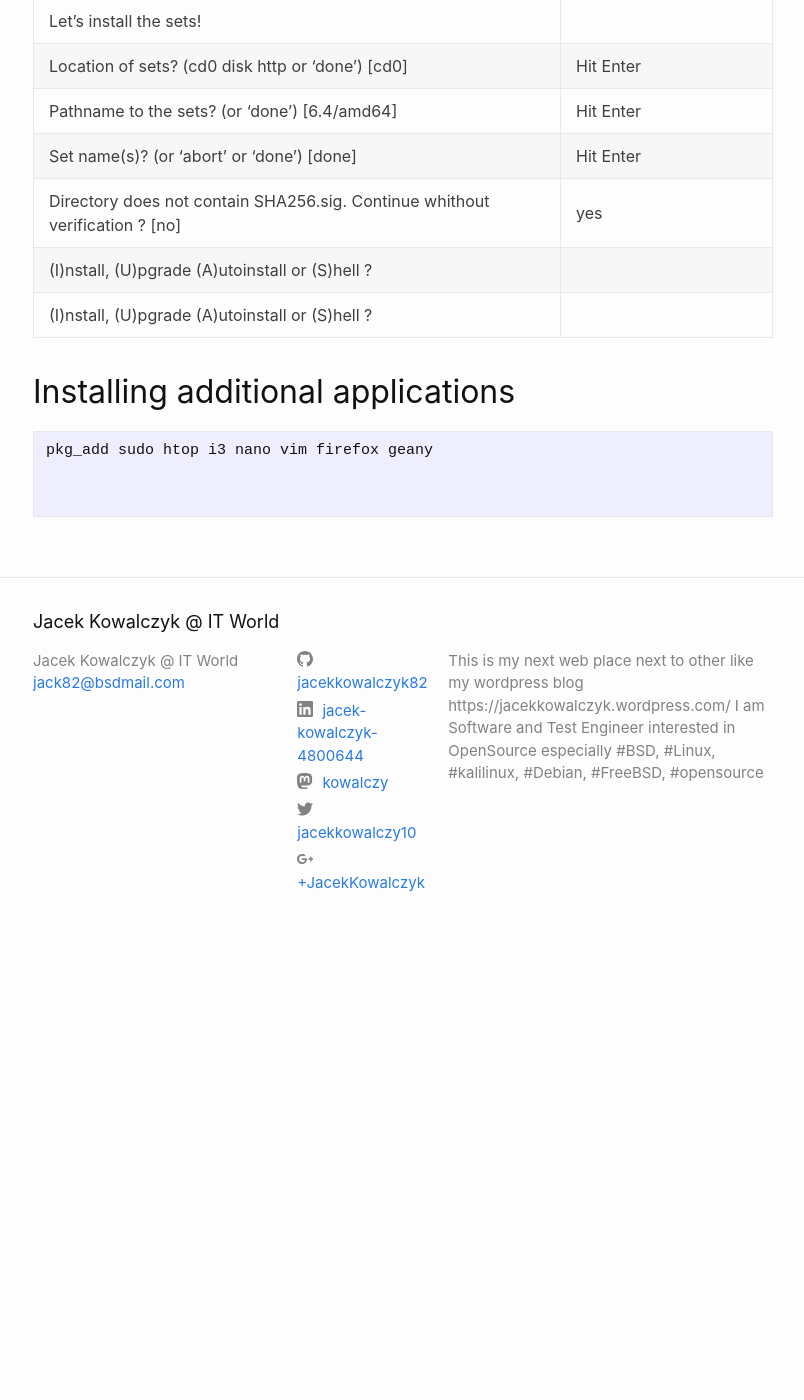
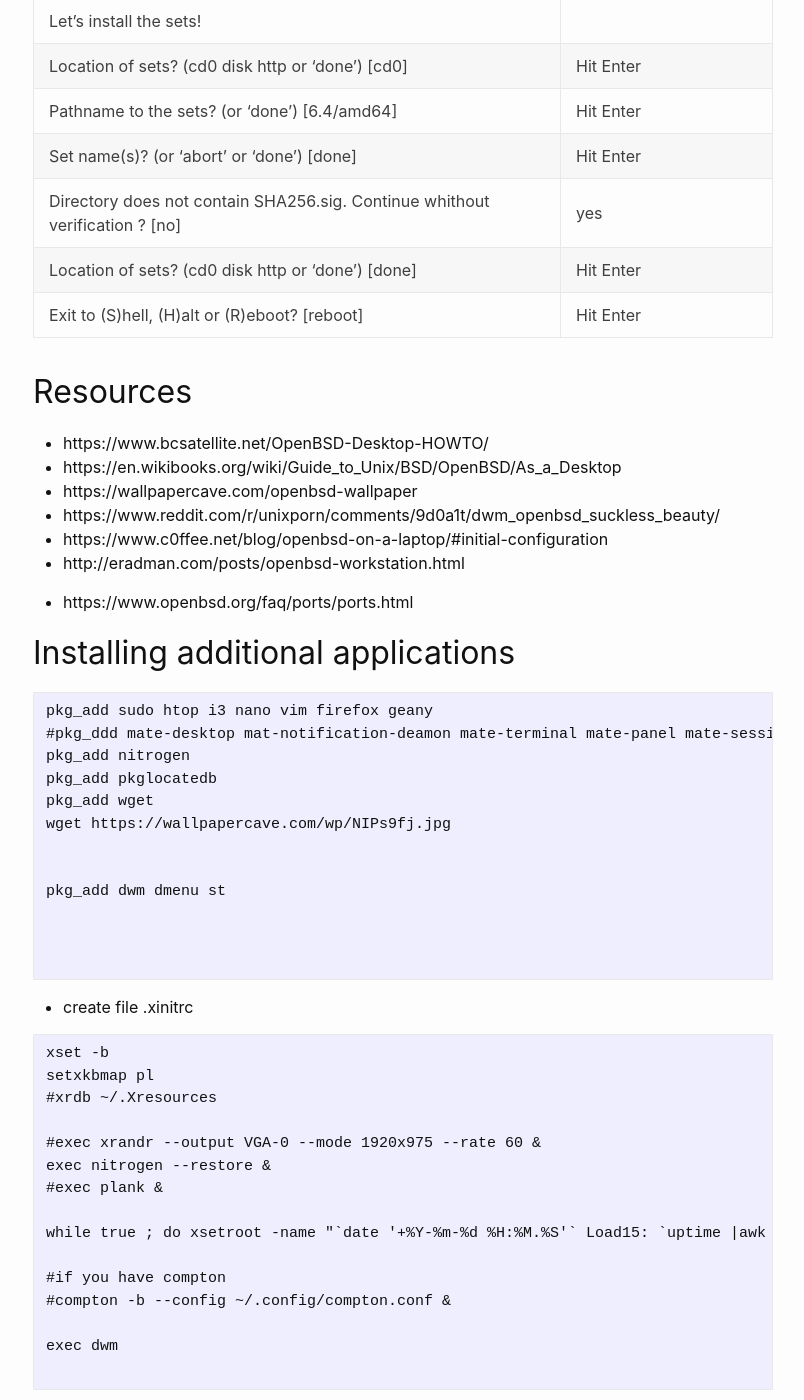
Before and after one commit to jacekkowalczyk82/jacekkowalczyk82.github.io, a Jekyll site: the page built from _posts/2019-03-07-how-to-install-openbsd64-with-dwm.markdown, in a window 1280 px wide and 1400 px high, scrolled down 1691 px. Shown: the whole window, without its empty margins (237-1041 px from the left). Built offline with Jekyll 4.4.1, drawn with Linux system fonts in a browser that asks for light colours; before the commit the page ends 2646 px from its top, so only the background shows below that; some of the changed text lies outside the part shown.

Commit message:
updated manual for openbsd

````diff
--- a/_posts/2019-03-07-how-to-install-openbsd64-with-dwm.markdown
+++ b/_posts/2019-03-07-how-to-install-openbsd64-with-dwm.markdown
@@ -42,14 +42,54 @@ When OpenBSD is booted from instalation image, it will start ask questions:
 |Pathname to the sets? (or 'done') [6.4/amd64]            | Hit Enter |
 |Set name(s)? (or 'abort' or 'done') [done]               | Hit Enter |
 |Directory does not contain SHA256.sig. Continue whithout verification ? [no]| yes   |
-|(I)nstall, (U)pgrade (A)utoinstall or (S)hell ?        |   |
-|(I)nstall, (U)pgrade (A)utoinstall or (S)hell ?        |   |
+|Location of sets? (cd0 disk http or 'done') [done]       | Hit Enter |
+|Exit to (S)hell, (H)alt or (R)eboot? [reboot]            | Hit Enter |
 
+## Resources
+
+* https://www.bcsatellite.net/OpenBSD-Desktop-HOWTO/
+* https://en.wikibooks.org/wiki/Guide_to_Unix/BSD/OpenBSD/As_a_Desktop
+* https://wallpapercave.com/openbsd-wallpaper
+* https://www.reddit.com/r/unixporn/comments/9d0a1t/dwm_openbsd_suckless_beauty/
+* https://www.c0ffee.net/blog/openbsd-on-a-laptop/#initial-configuration
+* http://eradman.com/posts/openbsd-workstation.html
+
+* https://www.openbsd.org/faq/ports/ports.html
 
 ## Installing additional applications
 
 ```
 pkg_add sudo htop i3 nano vim firefox geany
+#pkg_ddd mate-desktop mat-notification-deamon mate-terminal mate-panel mate-session-manager mate-icon-theme mate-control-center mate-calc caja
+pkg_add nitrogen
+pkg_add pkglocatedb
+pkg_add wget
+wget https://wallpapercave.com/wp/NIPs9fj.jpg
+
+
+pkg_add dwm dmenu st
+
 
 
 ```
+
+
+* create file .xinitrc
+
+```
+xset -b
+setxkbmap pl
+#xrdb ~/.Xresources
+
+#exec xrandr --output VGA-0 --mode 1920x975 --rate 60 &
+exec nitrogen --restore &
+#exec plank &
+
+while true ; do xsetroot -name "`date '+%Y-%m-%d %H:%M.%S'` Load15: `uptime |awk -F "load" '{print $2}' |cut -d " " -f 5 `; Up: `uptime |cut -d "," -f 1 |awk -F "up" '{print $2}'`"; sleep 1 ; done &
+
+#if you have compton
+#compton -b --config ~/.config/compton.conf &
+
+exec dwm
+
+```
````
Also changed, not shown: other parts of _posts/2019-03-07-how-to-install-openbsd64-with-dwm.markdown (+1 -1 lines).
